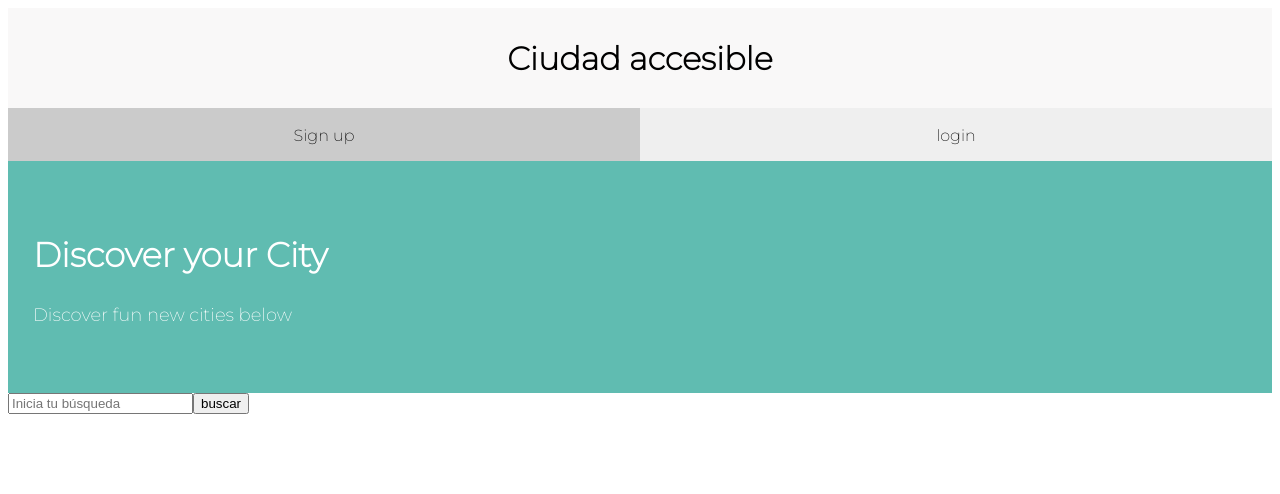
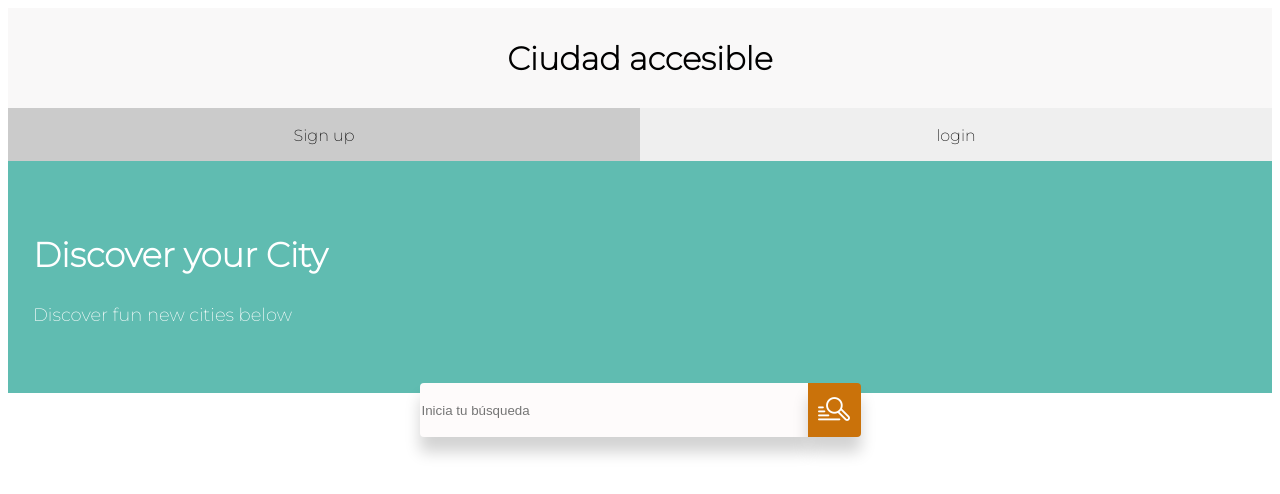
Before and after one commit to anaperezroj/Proyecto-2-Ciudad-Accesible, a React (Vite) app in the folder frontend/: page / in a window 1280 px wide. Shown: the top 494 px of the page. Built offline with nearby package versions, Linux system fonts and the light colour scheme; a web font is replaced by a local one.

Commit message:
barrabusqueda

```diff
--- a/frontend/src/components/home-search/HomeSearch.jsx
+++ b/frontend/src/components/home-search/HomeSearch.jsx
@@ -1,7 +1,7 @@
 import { useState } from 'react';
 import './homeSearch.css';
 
-function homeSearch({ children }) {
+function homeSearch() {
   //Estado buscador
   const [search, setSearch] = useState('');
   /* const [entries,setEntries]
@@ -24,15 +24,18 @@ function homeSearch({ children }) {
     console.log(search);
   };
   return (
-    <>
+    <div className='container'>
       <input
+        className='searchbar'
         type='text'
         value={search}
         onChange={handleSearch}
         placeholder='Inicia tu búsqueda'
       ></input>
-      <button onClick={searchButton}>buscar</button>
-    </>
+      <button className='buttonsearch' onClick={searchButton}>
+        <img src='src/assets/search.png' alt='lupa con lineas' />
+      </button>
+    </div>
   );
 }
 
--- a/frontend/src/components/home-search/homeSearch.css
+++ b/frontend/src/components/home-search/homeSearch.css
@@ -0,0 +1,29 @@
+.container {
+  display: flex;
+  align-items: center;
+  justify-content: center;
+}
+
+.searchbar {
+  width: 384px;
+  height: 52px;
+  border-radius: 4px 0px 0px 4px;
+  background: hsl(0, 50%, 99%);
+  border: none;
+  position: relative;
+  bottom: 10px;
+  z-index: 1;
+  box-shadow: 0px 15px 15px rgba(0, 0, 0, 0.175);
+}
+
+.buttonsearch {
+  width: 53px;
+  height: 54px;
+  border-radius: 0px 4px 4px 0px;
+  background: #ca720a;
+  border: none;
+  position: relative;
+  bottom: 10px;
+  z-index: 1;
+  box-shadow: 0px 15px 15px rgba(0, 0, 0, 0.175);
+}
```
Also changed, not shown: frontend/src/assets/search.png (added).
